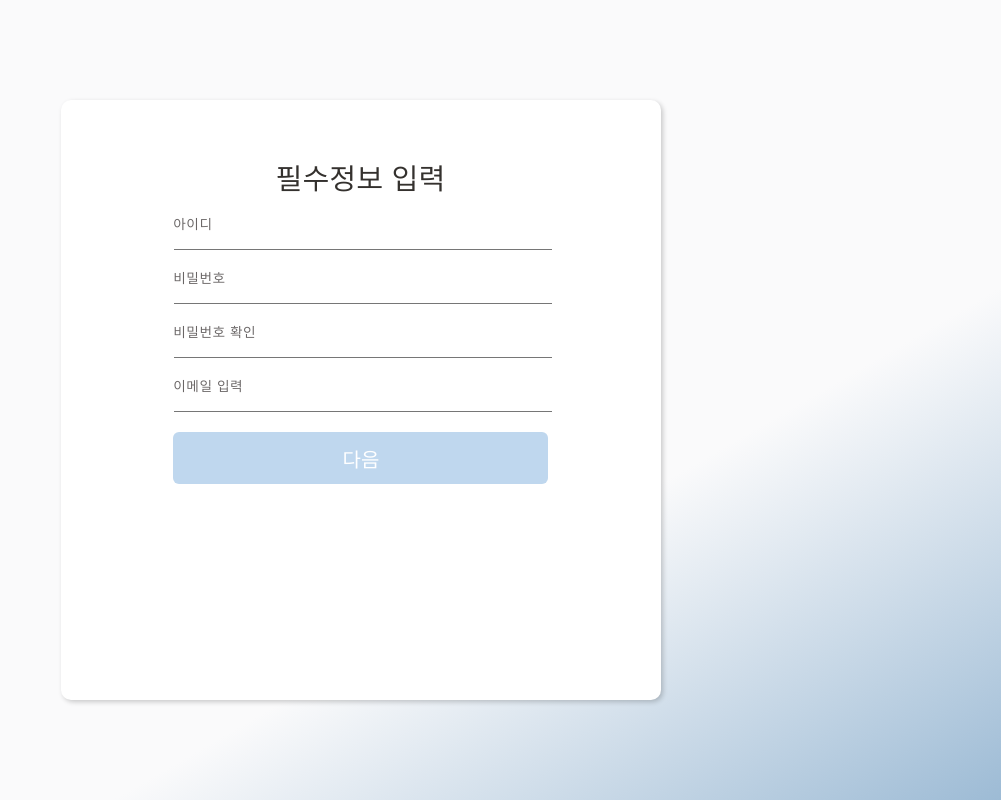
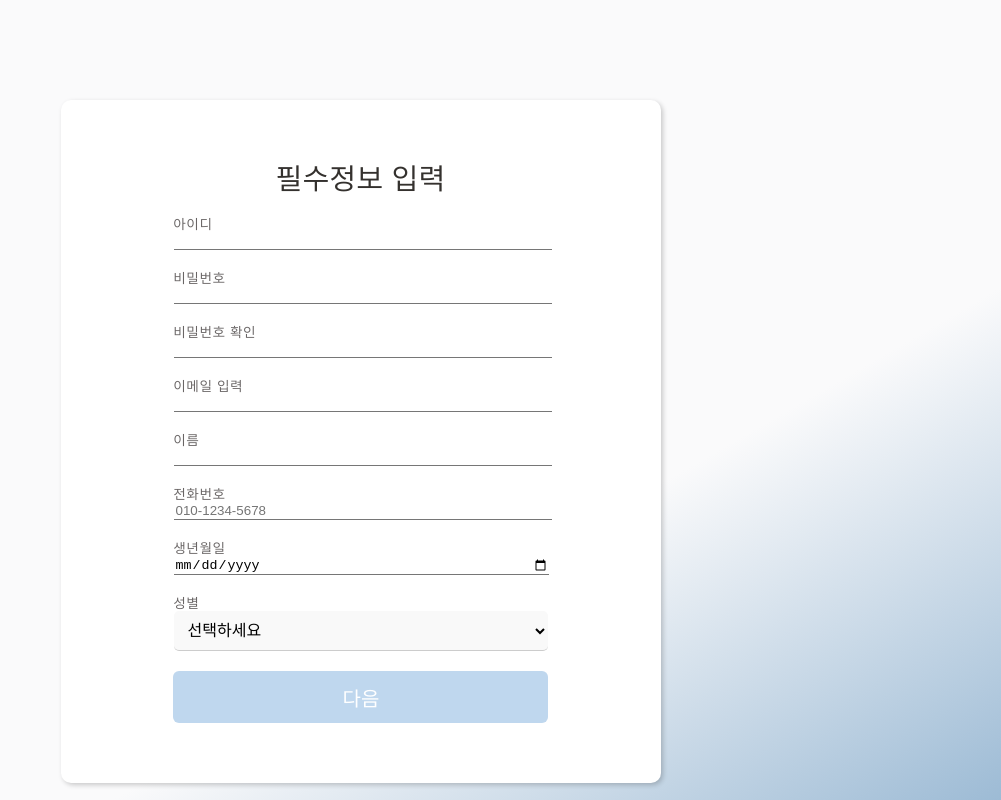
Before and after one commit to kimwax112/letsgit, a React (Create React App) app in the folder 프론트엔드/: page /SignIn2 in a window 1280 px wide. Shown: the whole page, without its empty margins (279-1280 px from the left). Built offline with nearby package versions, Linux system fonts and the light colour scheme; a web font is replaced by a local one; what @draft-js-plugins/static-toolbar would draw is missing.

Commit message:
로그인별표, 회원가입 목록추가, 최종확인 ui이상한거, 대화방ui수정, 메인화면 회원가입바로가기수정

```diff
--- a/프론트엔드/src/components/DesignerContract/DesignerContractList/DesignerContractList.css
+++ b/프론트엔드/src/components/DesignerContract/DesignerContractList/DesignerContractList.css
@@ -89,7 +89,7 @@
   white-space: nowrap;
   overflow: hidden;
   text-overflow: ellipsis;
-  max-width: 200px;
+  max-width: 2000px;
 }
 
 .dates {
--- a/프론트엔드/src/pages/ChatMain/ui/Room.jsx
+++ b/프론트엔드/src/pages/ChatMain/ui/Room.jsx
@@ -12,6 +12,7 @@ const RoomContainer = styled(Modal)`
   position: relative;
   width: 600px;
   height: 700px;
+  overflow-x: hidden;
 `;
 
 const RoomHeader = styled.div`
--- a/프론트엔드/src/pages/Login/SignIn2.jsx
+++ b/프론트엔드/src/pages/Login/SignIn2.jsx
@@ -14,6 +14,10 @@ export default function SignIn2() {
       const [isUsernameValid, setIsUsernameValid] = useState(false);
       const [usernameCheckMessage, setUsernameCheckMessage] = useState("");
       const [email, setEmail] = useState("");
+      const [fullName, setFullName] = useState("");
+      const [phone, setPhone] = useState("");
+      const [birthdate, setBirthdate] = useState("");
+      const [gender, setGender] = useState("");
 
 
 
@@ -81,7 +85,7 @@ export default function SignIn2() {
           headers: {
             "Content-Type": "application/json",
           },
-          body: JSON.stringify({ username, password, email}),
+          body: JSON.stringify({ username, password, email, fullName, phone, birthdate,gender}),
         });
 
         const data = await response.json();
@@ -198,6 +202,52 @@ export default function SignIn2() {
               onChange={(e) => setEmail(e.target.value)}
             />
                         </div>
+            <div className="inputinfo">
+                <label>이름</label><br/>
+                <input
+                  type="text"
+                  className="input-text"
+                  value={fullName}
+                  onChange={e => setFullName(e.target.value)}
+                />
+            </div>
+
+            <div className="inputinfo">
+                <label>전화번호</label><br/>
+                <input
+                  type="tel"
+                  className="input-text"
+                  placeholder="010-1234-5678"
+                  value={phone}
+                  onChange={e => setPhone(e.target.value)}
+                />
+              </div>
+
+              <div className="inputinfo">
+                <label>생년월일</label><br/>
+                <input
+                  type="date"
+                  className="input-text"
+                  value={birthdate}
+                  onChange={e => setBirthdate(e.target.value)}
+                />
+              </div>
+
+              <div className="inputinfo">
+                <label>성별</label><br/>
+                <select
+                  className="input-text"
+                  value={gender}
+                  onChange={e => setGender(e.target.value)}
+                >
+                  <option value="">선택하세요</option>
+                  <option value="male">남성</option>
+                  <option value="female">여성</option>
+                  <option value="other">기타</option>
+                </select>
+              </div>
+
+
 
             {message && <p style={{ color: "red" }}>{message}</p>}
             <button type="submit" className="mpbutton">
--- a/프론트엔드/src/pages/Login/Signin2css.css
+++ b/프론트엔드/src/pages/Login/Signin2css.css
@@ -25,7 +25,7 @@
 .divmmmm{
     padding: 30px;
     width: 414.906px;
-    height: 496px;
+
   }
   .mpbutton{
     width:375px;
--- a/프론트엔드/src/pages/Login/Welcome.jsx
+++ b/프론트엔드/src/pages/Login/Welcome.jsx
@@ -152,7 +152,7 @@ export default function Welcome() {
 
             <input  value={id} className="loginput" type="text" placeholder="   아이디 입력" onChange={(e) => setId(e.target.value)}></input>
             <br/>
-            <input value={passwd} className="loginput" type="text" placeholder="   비밀번호 입력" onChange={(e) => setPasswd(e.target.value)}></input>
+            <input value={passwd} className="loginput" type="password" placeholder="   비밀번호 입력" onChange={(e) => setPasswd(e.target.value)}></input>
             <br/>
             <div style={{ display: 'flex', alignItems: 'center', textAlign:'left', marginTop: '10px'}}>
               <input type="checkbox"></input> <p style={{ marginLeft: '8px', fontSize: '15px'}}>아이디 저장</p>
--- a/프론트엔드/src/pages/Login/Welcomecss.css
+++ b/프론트엔드/src/pages/Login/Welcomecss.css
@@ -15,6 +15,7 @@
   .divm-wrapperr {
     display: flex;
     justify-content: center;
+    height: auto;
 
 }
   .mainbaroo2{
--- a/프론트엔드/src/pages/Mainp/Mainpcss.css
+++ b/프론트엔드/src/pages/Mainp/Mainpcss.css
@@ -79,6 +79,7 @@ ul, li {
     text-align: center;
     padding: 20px;
     margin:50px;
+    align-items: center;
 }
 
 .MainLogo{
```
